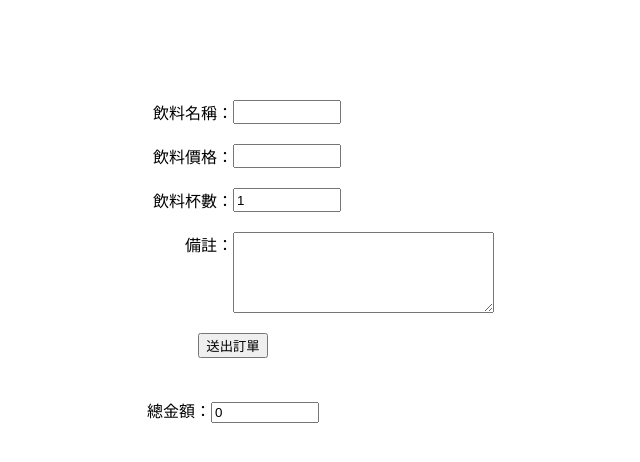
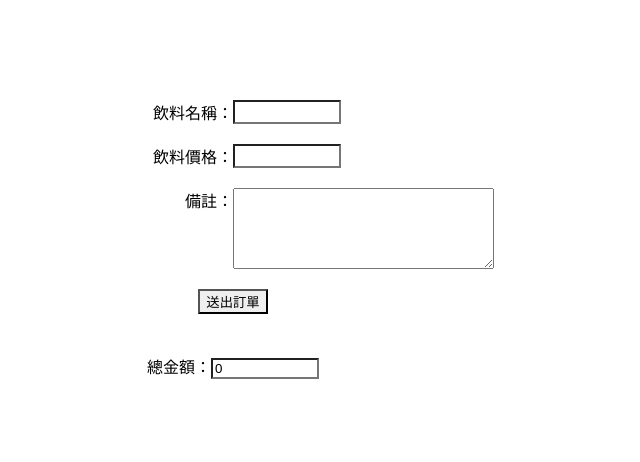
Before and after one commit to shong7777/mycode, a PHP site: page /drink.html in a window 1280 px wide. Shown: the top 462 px of the page, without its empty margins (407-1047 px from the left). Run offline with PHP 8.4, Linux system fonts and the light colour scheme.

Commit message:
rwd修正

```diff
--- a/drink/drink.css
+++ b/drink/drink.css
@@ -11,6 +11,9 @@
 
 #app form input.input {
     width: 100px;
+    -webkit-appearance: none;
+    -moz-appearance: none;
+    appearance: none;
 }
 
 span.inputSpan {
@@ -19,6 +22,9 @@ span.inputSpan {
 
 input#place {
     width: max-content;
+    -webkit-appearance: none;
+    -moz-appearance: none;
+    appearance: none;
 }
 
 ul.orderList,
--- a/drink/drink.html
+++ b/drink/drink.html
@@ -14,7 +14,7 @@
         <form action="">
             <span class="inputSpan">飲料名稱：</span><input type="text" v-model='name' class="input">
             <span class="inputSpan">飲料價格：</span><input type="number" v-model='price' class="input">
-            <span class="inputSpan">飲料杯數：</span><input type="number" v-model='num' class="input" min="1">
+            <!-- <span class="inputSpan">飲料杯數：</span><input type="number" v-model='num' class="input" min="1"> -->
             <span class="inputSpan">備註：</span><textarea name="" cols="30" rows="5" v-model='note'></textarea>
             <input type="submit" value="送出訂單" @click.prevent='placeOrder' id="place">
             <ul class="orderList">
```
